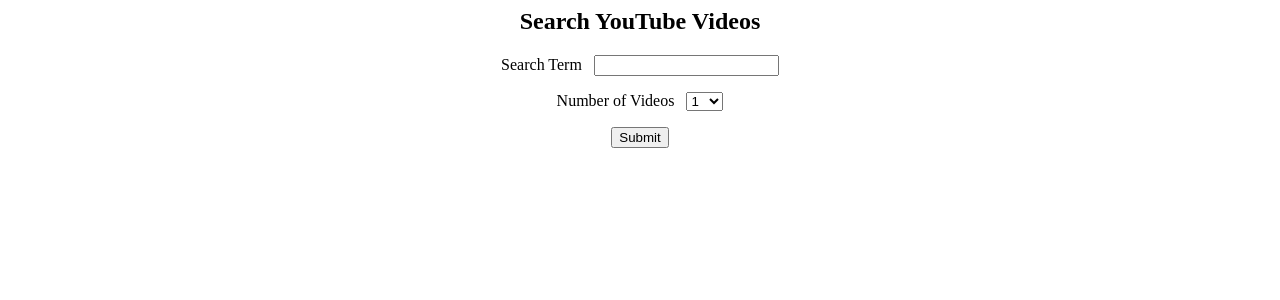
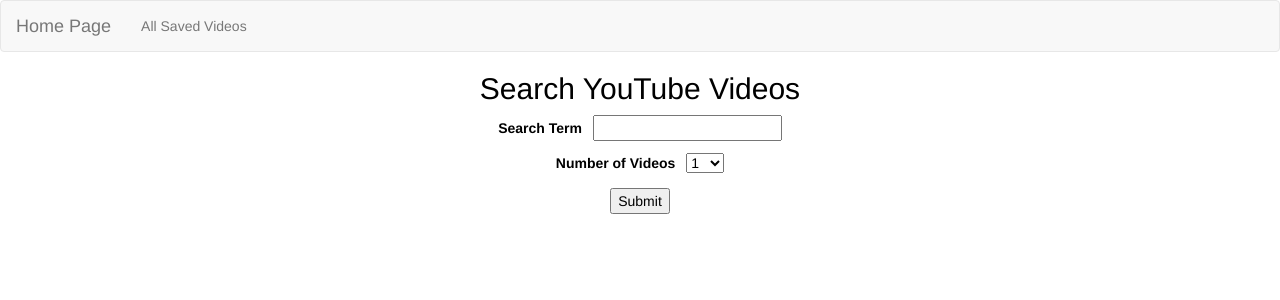
Before and after one commit to obinnajohnphill/YoutubeVideo_Non_Laravel, a PHP site: page / in a window 1280 px wide. Shown: the top 300 px of the page. Run offline with PHP 8.4, Linux system fonts and the light colour scheme; some libraries are stand-ins or nearby versions.

Commit message:
added navigation menus

```diff
--- a/public/views/home.php
+++ b/public/views/home.php
@@ -3,6 +3,7 @@
 <head>
 
     <script src="https://cdn.jsdelivr.net/npm/vue@2.5.17/dist/vue.js"></script>
+    <link rel="stylesheet" href="https://maxcdn.bootstrapcdn.com/bootstrap/3.3.7/css/bootstrap.min.css" integrity="sha384-BVYiiSIFeK1dGmJRAkycuHAHRg32OmUcww7on3RYdg4Va+PmSTsz/K68vbdEjh4u" crossorigin="anonymous">
 
     <script>
         const app = new Vue({
@@ -37,6 +38,17 @@
 
 <body>
 
+<nav class="navbar navbar-default">
+    <div class="container-fluid">
+        <div class="navbar-header">
+            <a class="navbar-brand" href="#">Home Page</a>
+        </div>
+        <ul class="nav navbar-nav">
+            <li><a href="/saved_videos">All Saved Videos</a></li>
+        </ul>
+    </div>
+</nav>
+
 <?php
 if (!empty($_GET['msg'])){
     echo "<div class='msg'>".$_GET['msg'].": &nbsp;&nbsp;";
@@ -46,7 +58,6 @@ if (!empty($_GET['msg'])){
     }
 }
 ?>
-
 
 <div class = "other">
 <h2>Search YouTube Videos</h2>
```
Also changed, not shown: public/views/saved_videos.php (+14 -0 lines), public/views/show_videos.php (+16 -0 lines).
